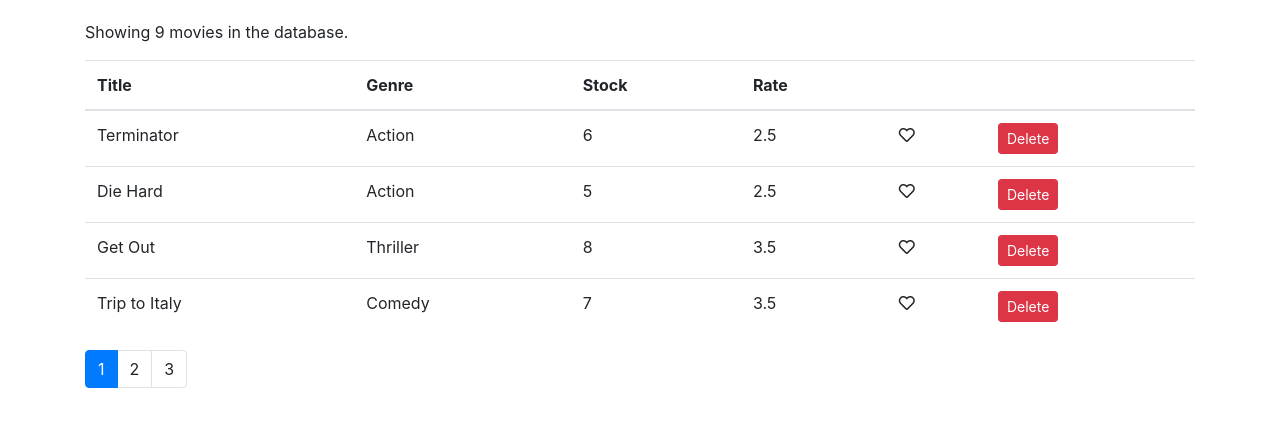
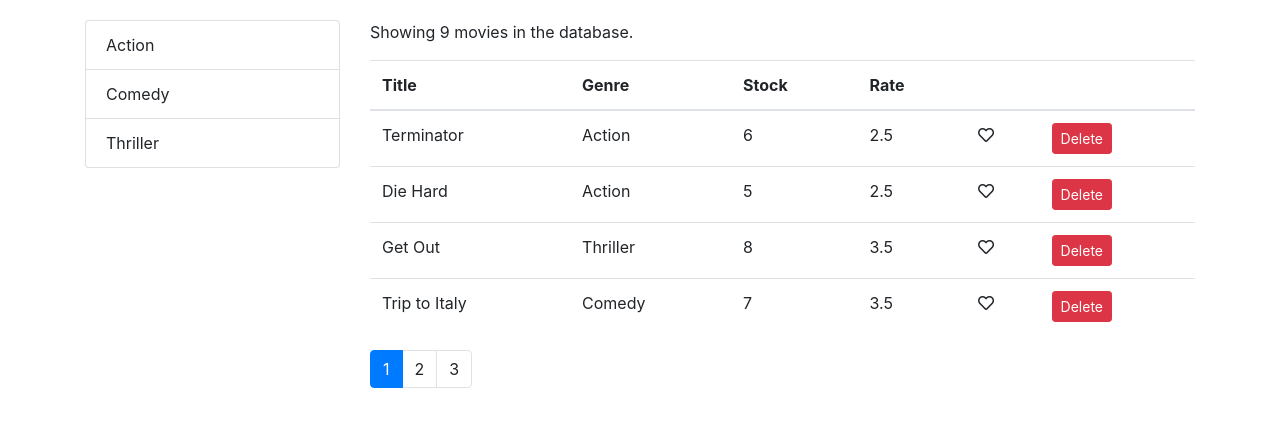
Before and after one commit to magic8baller/neue, a React (Create React App) app: page / in a window 1280 px wide. Shown: the top 426 px of the page. Built offline with nearby package versions, Linux system fonts and the light colour scheme.

Commit message:
pre filter

```diff
--- a/package.json
+++ b/package.json
@@ -7,6 +7,7 @@
     "bootstrap": "^4.3.1",
     "font-awesome": "^4.7.0",
     "lodash": "^4.17.11",
+    "prop-types": "^15.7.2",
     "react": "^16.8.2",
     "react-dom": "^16.8.2",
     "react-scripts": "2.1.5"
--- a/src/components/Movies.js
+++ b/src/components/Movies.js
@@ -1,14 +1,22 @@
 import React, { Component } from 'react'
+import Like from './common/like'
+import ListGroup from './common/listGroup'
+import Pagination from './common/pagination'
+import { getGenres } from '../services/fakeGenreService'
 import { getMovies } from '../services/fakeMovieService'
-import Pagination from './common/pagination'
-import Like from './common/like'
+import { paginate } from '../utils/paginate'
 
-import { paginate } from '../utils/paginate'
 class Movies extends Component {
   state = {
-    movies: getMovies(),
+    movies: [],
+    genres: [],
     pageSize: 4,
-    currentPage: 1
+    currentPage: 1,
+    selectedGenre: null
+  }
+
+  componentDidMount() {
+    this.setState({ movies: getMovies(), genres: getGenres() })
   }
 
   handleDelete = movie => {
@@ -29,16 +37,32 @@ class Movies extends Component {
     this.setState({ currentPage: page })
   }
 
+  handleGenreSelect = genre => {
+    this.setState({ selectedGenre: genre })
+  }
+
   render() {
     const count = this.state.movies.length
     const { movies: allMovies, pageSize, currentPage } = this.state
 
     if (count === 0) return <p> There are no movies in the database.</p>
     const movies = paginate(allMovies, currentPage, pageSize)
+
     return (
-      <>
+      <div className="row">
+        <div className="col-3">
+          <ListGroup
+            items={this.state.genres}
+            //dont need b/c default props!
+            // textProperty="name"
+            // valueProperty="_id"
+            selectedItem={this.state.selectedGenre}
+            onItemSelect={this.handleGenreSelect}
+          />
+        </div>
+        <div className="col">
           <p>Showing {count} movies in the database.</p>
-        <table class="table">
+          <table className="table">
             <thead>
               <tr>
                 <th>Title</th>
@@ -51,7 +75,7 @@ class Movies extends Component {
             </thead>
             <tbody>
               {movies.map(movie => (
-              <tr>
+                <tr key={movie._id}>
                   <td>{movie.title}</td>
                   <td>{movie.genre.name}</td>
                   <td>{movie.numberInStock}</td>
@@ -80,7 +104,8 @@ class Movies extends Component {
             currentPage={currentPage}
             onPageChange={this.handlePageChange}
           />
-      </>
+        </div>
+      </div>
     )
   }
 }
--- /dev/null
+++ b/src/components/common/listGroup.jsx
@@ -0,0 +1,32 @@
+import React from 'react'
+
+const ListGroup = ({
+  items,
+  textProperty,
+  valueProperty,
+  onItemSelect,
+  selectedItem
+}) => {
+  return (
+    <ul className="list-group">
+      {items.map(item => (
+        <li
+          onClick={() => onItemSelect(item)}
+          key={item[valueProperty]}
+          className={
+            item === selectedItem ? 'list-group-item active' : 'list-group-item'
+          }
+        >
+          {item[textProperty]}
+        </li>
+      ))}
+    </ul>
+  )
+}
+
+ListGroup.defaultProps = {
+  textProperty: 'name',
+  valueProperty: '_id'
+}
+
+export default ListGroup
--- a/src/components/common/pagination.jsx
+++ b/src/components/common/pagination.jsx
@@ -1,5 +1,6 @@
 import React from 'react'
 import _ from 'lodash'
+import propTypes from 'prop-types'
 
 const Pagination = ({ itemsCount, currentPage, pageSize, onPageChange }) => {
   console.log(currentPage)
@@ -10,13 +11,13 @@ const Pagination = ({ itemsCount, currentPage, pageSize, onPageChange }) => {
   const pages = _.range(1, pagesCount + 1)
   return (
     <nav aria-label="Page navigation example">
-      <ul class="pagination">
+      <ul className="pagination">
         {pages.map(page => (
           <li
             key={page}
-            class={page === currentPage ? 'page-item active' : 'page-item'}
+            className={page === currentPage ? 'page-item active' : 'page-item'}
           >
-            <a class="page-link" onClick={() => onPageChange(page)}>
+            <a className="page-link" onClick={() => onPageChange(page)}>
               {page}
             </a>
           </li>
@@ -25,4 +26,12 @@ const Pagination = ({ itemsCount, currentPage, pageSize, onPageChange }) => {
     </nav>
   )
 }
+
+Pagination.propTypes = {
+  itemsCount: propTypes.number.isRequired,
+  currentPage: propTypes.number.isRequired,
+  pageSize: propTypes.number.isRequired,
+  onPageChange: propTypes.func.isRequired
+}
+
 export default Pagination
--- a/src/index.js
+++ b/src/index.js
@@ -5,6 +5,7 @@ import App from './App'
 import * as serviceWorker from './serviceWorker'
 import 'bootstrap/dist/css/bootstrap.css'
 import '@fortawesome/fontawesome-free/css/all.css'
+
 ReactDOM.render(<App />, document.getElementById('root'))
 
 // If you want your app to work offline and load faster, you can change
```
Also changed, not shown: 1 other file (tests, documents, lock files or other folders). Lines whose indentation alone changed are shown as unchanged.
